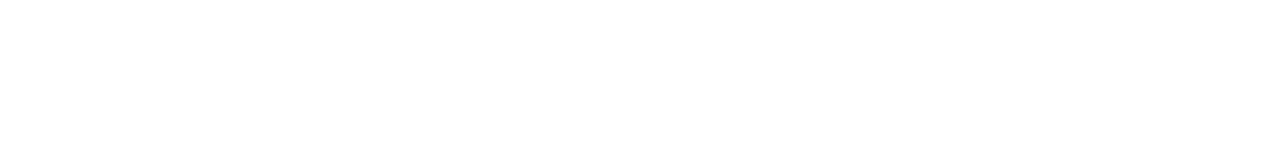
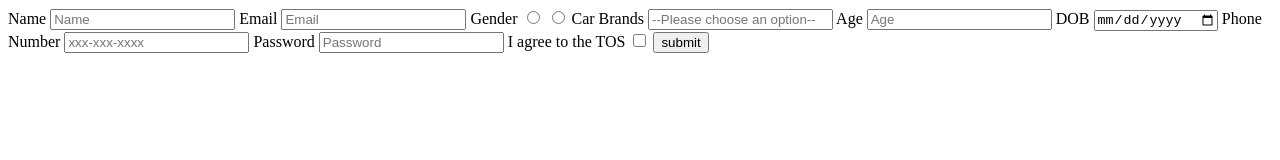
Before and after one commit to acciojob/signup-form-car-Dnyanesh9881, a website: page main.html in a window 1280 px wide. Drawn offline with Linux system fonts and the light colour scheme.

Commit message:
created a submission

```diff
--- a/main.html
+++ b/main.html
@@ -7,6 +7,29 @@
 </head>
 
 <body>
+	<form method="post">
+	    <label for="name">Name</label>
+		<input type="text" required id="name" placeholder="Name">
+		<label for="email">Email</label>
+		<input type="email" required id="email" placeholder="Email">
+		<label for="gender_m" for="gender_f">Gender</label>
+		<input type="radio" required id="gender_m" name="gender">
+		<input type="radio" required id="gender_f" name="gender">
+		<label for="cars">Car Brands</label>
+		<input type="select" required id="cars" placeholder="--Please choose an option--">
+		<label for="age">Age</label>
+		<input type="number" required id="age" placeholder="Age">
+		<label for="dob">DOB</label>
+		<input type="date" required id="dob">
+		<label for="tel">Phone Number</label>
+		<input type="tel"  id="tel" placeholder="xxx-xxx-xxxx">
+		<label for="password">Password</label>
+		<input type="password" required id="password" placeholder="Password">
+		<label for="tos">I agree to the TOS</label>
+		<input type="checkbox" required id="tos">
+		<button type="submit">submit</button>
+
+	</form>
 	<!-- the entire body must be written by student -->
     <script type="text/javascript" src="./script.js">
 </script>
```
